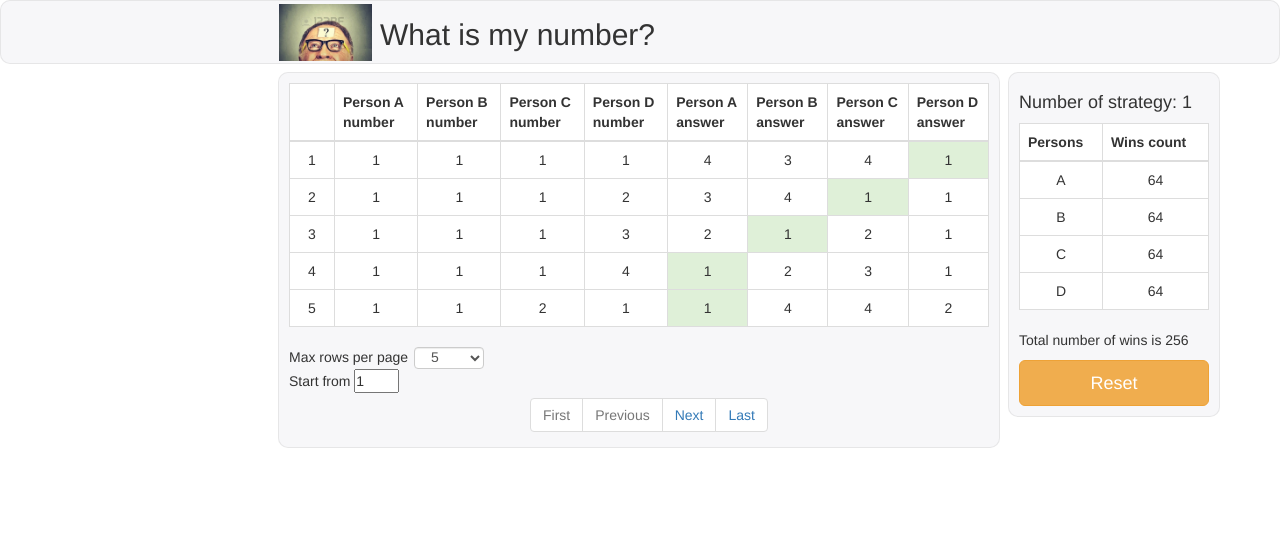
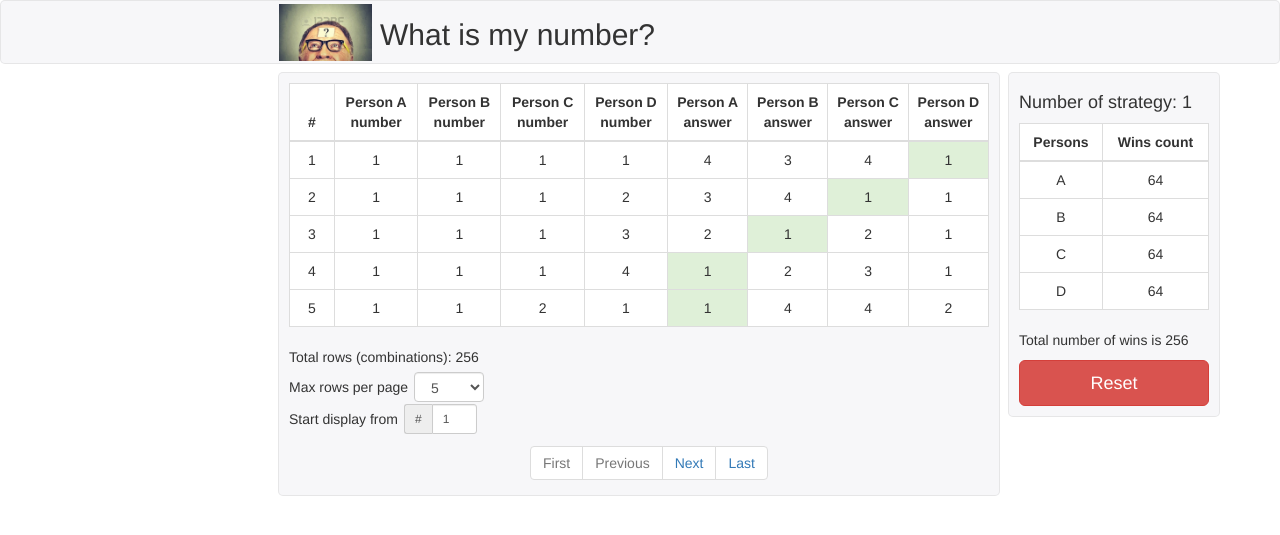
Before and after one commit to RSmetanyuk/myapp, a PHP site: page / in a window 1280 px wide. Shown: the top 535 px of the page. Run offline with PHP 8.4, Linux system fonts and the light colour scheme; some libraries are stand-ins or nearby versions.

Commit message:
#62 Done paragrafs: 5, 6, 8, 10

```diff
--- a/css/style.css
+++ b/css/style.css
@@ -20,7 +20,7 @@
 	background-color: #f7f7f9;
 	border: solid rgba(0, 0, 0, 0.07);
 	border-width: 1px;
-	border-radius: 10px;
+	border-radius: 5px;
 	margin-top: 8px;
 	padding: 10px;
 }
@@ -29,7 +29,7 @@
 	background-color: #f7f7f9;
 	border: solid rgba(0, 0, 0, 0.07);
 	border-width: 1px;
-	border-radius: 10px;
+	border-radius: 5px;
 	font-size: 25px;
 	text-align: center;
 	height: 44px;
@@ -56,16 +56,22 @@
 	width: 498px;
 }
 
+#table th,
+#table2 th {
+		text-align: center;
+}
+
 #form1,
 #form2 {
     position: relative;
-    /*border: 1px solid black;*/
+    /*border: 1px solid white;*/
+    height: 32px;
 }
 
 #overlay1,
 #overlay2 {
     display: inline-block;
-    height: 100%;
+    height: 30px;
     position: absolute;
     top: 0
     left: 0;
@@ -74,34 +80,40 @@
 
 #overlay1 {
 	width: 70px;
-	margin-top: -22px;
+	margin-top: -30px;
 	margin-left: 125px;
 }
 
 #overlay2 {
-	width: 45px;
-	height: 24px;
-	margin-left: -45px;
+	width: 73px;
+	margin-left: 115px;
+	margin-top: -35px;
+	z-index: 2
 }
 
 #combinationsInPageList {
 	width: 70px;
-	height: 22px;
-	margin-top: -20px;
+	height: 30px;
+	margin-top: -35px;
 	margin-left: 125px;
-	padding-top: 0;
 }
 
 #startRow {
 	width: 45px;
 }
 
+#startRowGenral {
+   float:left;
+	margin-top: -35px;
+	margin-left: 115px;
+}
+
 #errorMessage {
 	color: red;
 	padding-top: 3px;
 	position: absolute;
-	margin-top: -25px;
-	padding-left: 120px;
+	margin-top: -35px;
+	padding-left: 200px;
 }
 
 #tableHead2 {
--- a/index.html
+++ b/index.html
@@ -37,7 +37,7 @@
 				</colgroup>
 				<thead id="tableHead1">
 					<tr>
-						<th></th>
+						<th>#</th>
 						<th>A number</th>
 						<th>B number</th>
 						<th>C number</th>
@@ -50,7 +50,7 @@
 				</thead>
 				<thead id="tableHead2">
 					<tr>
-						<th></th>
+						<th>#</th>
 						<th>Person A number</th>
 						<th>Person B number</th>
 						<th>Person C number</th>
@@ -65,8 +65,10 @@
 				</tbody>
 			</table>
 
+			<p>Total rows (combinations): <span id="totalRows"></span></p>
+
 			<form id="form1">
-				Max rows per page
+				<p>Max rows per page</p>
 				<select class="form-control" id="combinationsInPageList" onchange="dom.changeNumberCombinationsInPage()">
 					<option value=5>5</option>
 					<option value=10>10</option>
@@ -78,8 +80,13 @@
 			</form>
 
 			<form id="form2">
-				Start from
-				<input id="startRow" onchange="dom.setFirstVisibleRow()"></input>
+				<p>Start display from</p>
+
+				<div class="input-group input-group-sm" id="startRowGenral">
+  					<span class="input-group-addon" id="addon1">#</span>
+  					<input type="text" class="form-control" id="startRow" onchange="dom.setFirstVisibleRow()" placeholder="......." aria-describedby="addon1">
+				</div>
+
 				<div id="overlay2" onclick="dom.onClickDisabledInput()"></div>
 				<p id="errorMessage">///</p>
 			</form>
@@ -114,7 +121,7 @@
 				<p id="generalInfo"></p>
 			</div>
 			<button id="Start" onclick="main()" class="btn btn-success btn-lg">Start</button>
-			<button id="Reset" onclick="resetData()" class="btn btn-warning btn-lg">Reset</button>
+			<button id="Reset" onclick="resetData()" class="btn btn-danger btn-lg">Reset</button>
 		</div>
 	</div>
 
--- a/js/dom.js
+++ b/js/dom.js
@@ -138,7 +138,7 @@ var dom = {
   },
 
   changeNumberCombinationsInPage: function(x) {
-    //x = document.forms[0].combinationsInPageList.value
+    x = document.forms[0].combinationsInPageList.value
     dom.rowInPage = + x;
     document.getElementsByClassName("btn-xs").innerHTML  = x;
     if (+ x === 256) {
--- a/js/main.js
+++ b/js/main.js
@@ -25,6 +25,7 @@ function main () {
     };
   };
   dom.writeGeneralInfo(person1, person2, person3, person4);
+  document.getElementById("totalRows").innerHTML = dom.combinationTxt.length;
   document.getElementById("combinationsInPageList").disabled = false;
   document.getElementById("combinationsInPageList").value = 5;
   document.getElementById("overlay1").style.display = "none";
@@ -42,6 +43,7 @@ function resetData () {
   document.getElementById("table2Body").innerHTML = "";
   document.getElementById("initialInfo").innerHTML = "";
   document.getElementById("generalInfo").innerHTML = "";
+  document.getElementById("totalRows").innerHTML = 0;
   document.getElementById("combinationsInPageList").value = "";
   document.getElementById("combinationsInPageList").disabled = true;
   document.getElementById("overlay1").style.display = "inline-block";
```
